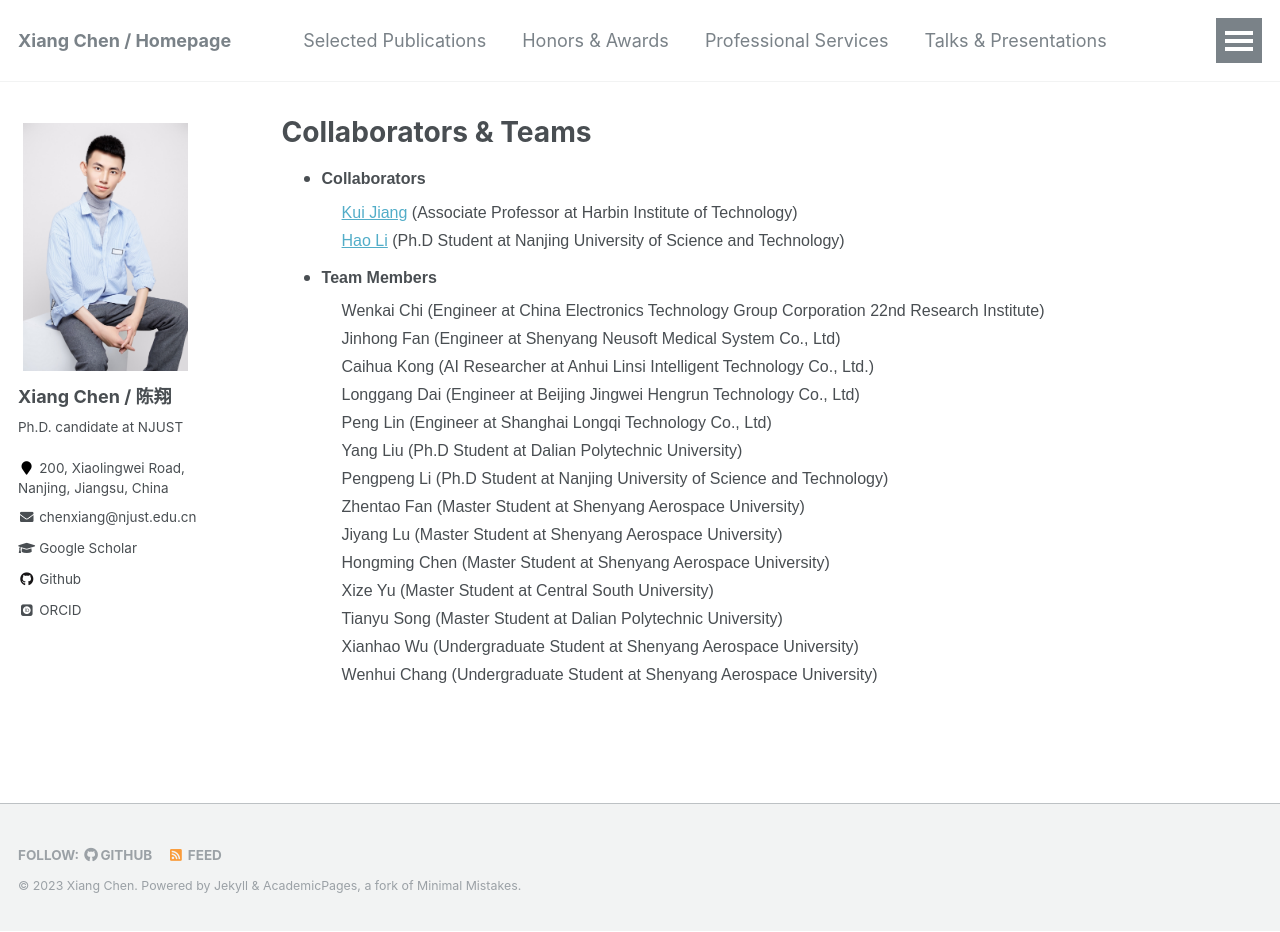
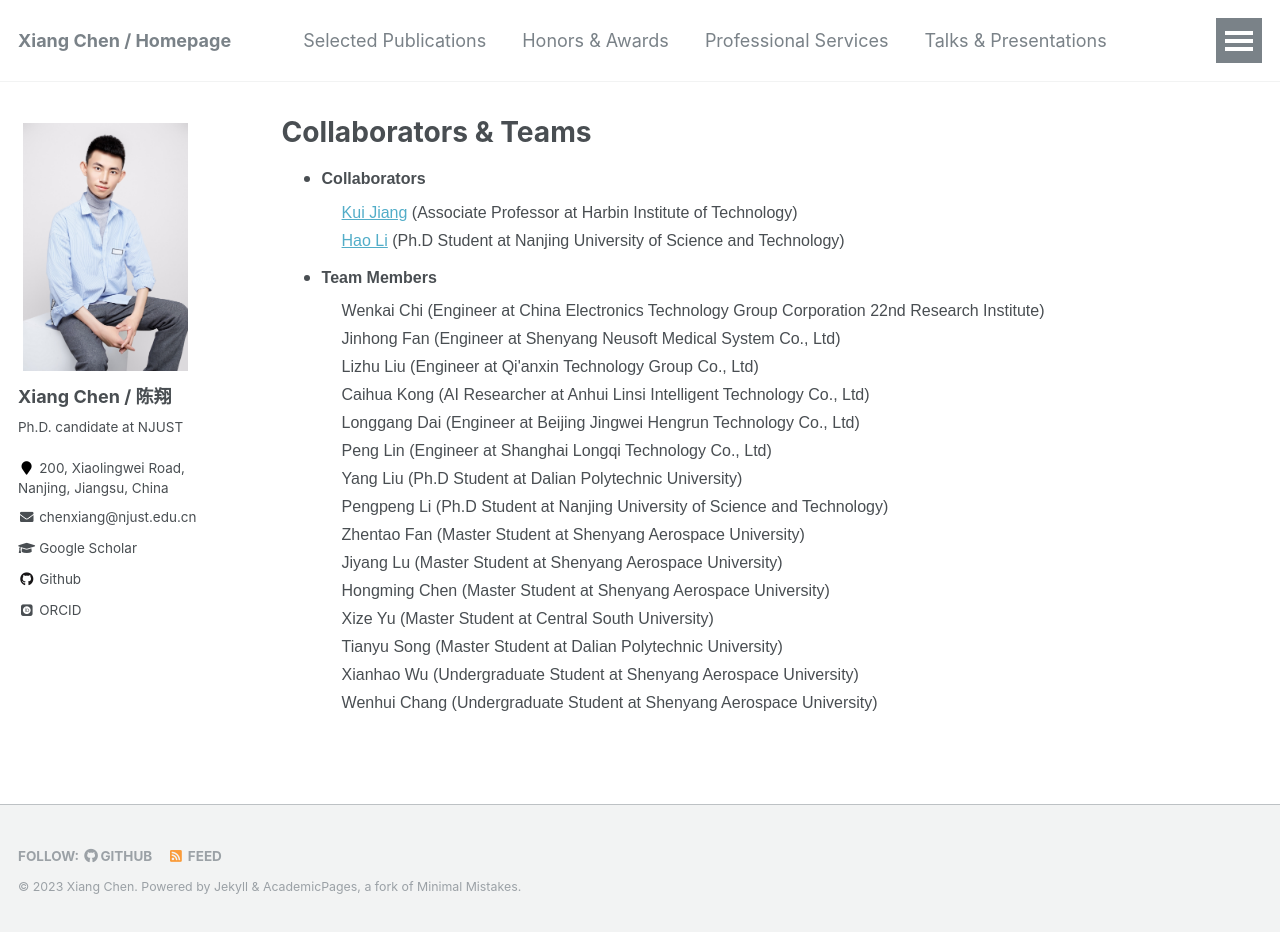
Before and after one commit to cschenxiang/cschenxiang.github.io, a Jekyll site: the page built from _pages/teams.html, in a window 1280 px wide and 932 px high. Built offline with Jekyll 4.4.1, drawn with Linux system fonts in a browser that asks for light colours; some web fonts are replaced.

Commit message:
Update teams.html

```diff
--- a/_pages/teams.html
+++ b/_pages/teams.html
@@ -21,7 +21,8 @@
 <p style="margin-left: 20px; line-height: 150%; margin-top: 8px; margin-bottom: 8px;"><font face="Arial" size="3"><meta charset="utf-8">
 Wenkai Chi (Engineer at China Electronics Technology Group Corporation 22nd Research Institute) <br>
 Jinhong Fan (Engineer at Shenyang Neusoft Medical System Co., Ltd) <br>
-Caihua Kong </a> (AI Researcher at Anhui Linsi Intelligent Technology Co., Ltd.) <br>
+Lizhu Liu (Engineer at Qi'anxin Technology Group Co., Ltd) <br>
+Caihua Kong </a> (AI Researcher at Anhui Linsi Intelligent Technology Co., Ltd) <br>
 Longgang Dai </a> (Engineer at Beijing Jingwei Hengrun Technology Co., Ltd) <br>
 Peng Lin (Engineer at Shanghai Longqi Technology Co., Ltd) <br>
 Yang Liu (Ph.D Student at Dalian Polytechnic University) <br>
```
